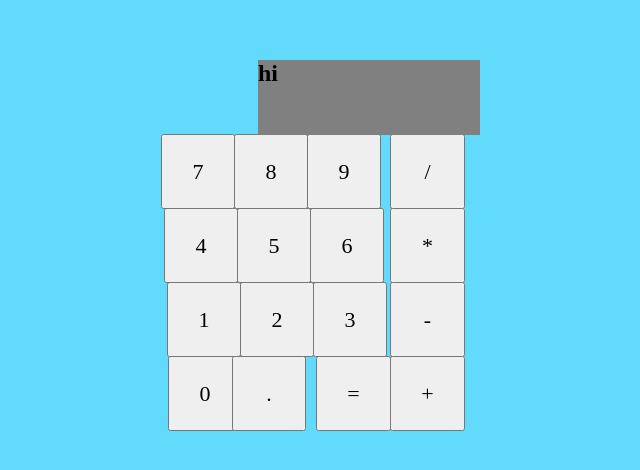
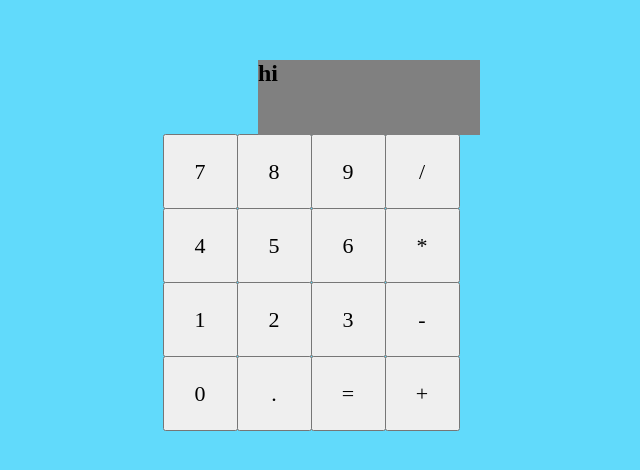
Before and after one commit to isaihb/Calculator, a React (Create React App) app: page / in a window 1280 px wide. Shown: the part 178-648 px from the top of the page, without its empty margins (243-883 px from the left). Built offline with nearby package versions, Linux system fonts and the light colour scheme.

Commit message:
Tiny change

```diff
--- a/src/App.css
+++ b/src/App.css
@@ -69,7 +69,7 @@ body {
 }
 
 #num{
-  width: 74px;
+  width: 75px;
   height: 75px;
   font-size: 22px;
   font-family: "Times New Roman", Times, serif
```
